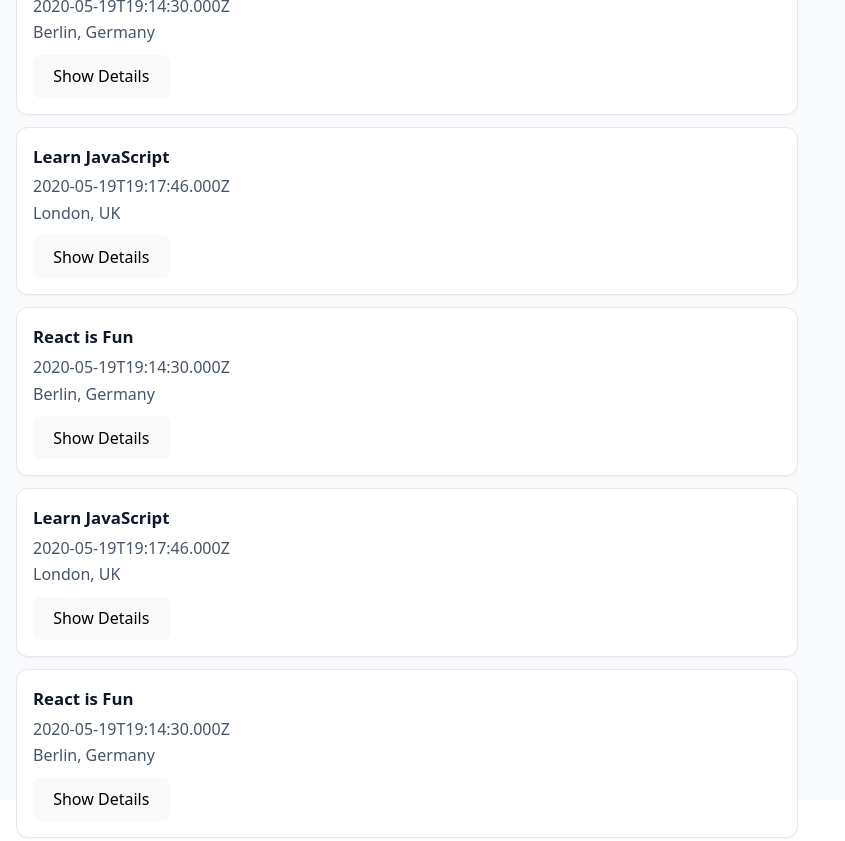
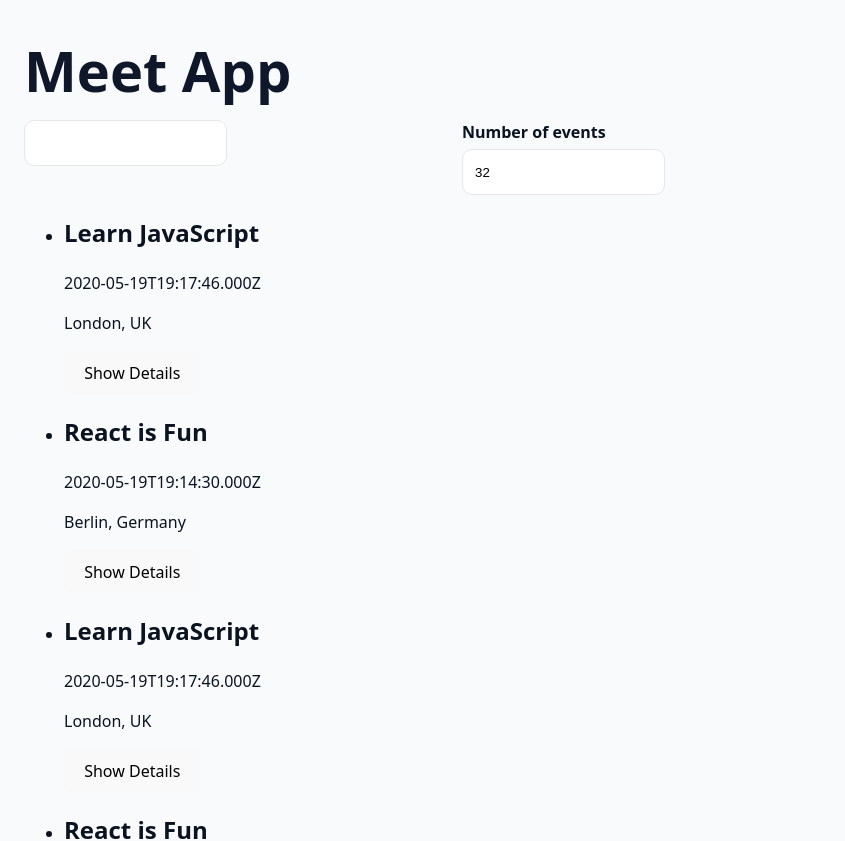
Before and after one commit to apirollijr/meet-app, a React (Vite) app: page / in a window 1280 px wide. Shown: the top 841 px of the page, without its empty margins (0-845 px from the left). Built offline with nearby package versions, Linux system fonts and the light colour scheme.

Commit message:
adjusted CSS

```diff
--- a/src/App.css
+++ b/src/App.css
@@ -1,108 +1,71 @@
-/* -------- Base / reset -------- */
-*,
-*::before,
-*::after { box-sizing: border-box; }
-
-html, body { height: 100%; }
-
 body {
-  margin: 0;
-  font-family: system-ui, -apple-system, Segoe UI, Roboto, Helvetica, Arial, sans-serif;
-  color: #0f172a;              /* slate-900 */
-  background: #f8fafc;         /* slate-50 */
+  background: #f8fafc;
+  color: #0b1220;
+  font-family: system-ui, -apple-system, Segoe UI, Roboto, Ubuntu, Cantarell, "Noto Sans", sans-serif;
 }
 
-/* -------- App layout -------- */
 .app {
-  max-width: 860px;            /* center content on wide screens */
-  margin: 3rem auto;           /* centers horizontally */
-  padding: 0 1rem;             /* safe side padding */
+  max-width: 960px;
+  margin: 40px auto;
+  padding: 0 24px;
 }
 
 .app__title {
-  margin: 0 0 1.25rem 0;
-  font-size: clamp(2rem, 4vw, 3rem);
-  letter-spacing: -0.02em;
+  font-size: 56px;
+  line-height: 1.1;
+  margin-bottom: 18px;
+  color: #0f172a;
 }
 
-/* Controls row */
 .controls {
   display: grid;
-  grid-template-columns: 1fr;
-  gap: 1rem;
-  margin-bottom: 1.25rem;
+  grid-template-columns: 2fr 1fr;
+  gap: 1rem 2rem;
+  align-items: start;
 }
 
-@media (min-width: 640px) {
-  .controls { grid-template-columns: 2fr 1fr; }
+#city-search {
+  position: relative;
 }
 
-/* -------- Inputs -------- */
-label {
-  display: block;
-  margin-bottom: 0.25rem;
-  font-weight: 600;
+#city-search .suggestions {
+  position: absolute;
+  top: calc(100% + 6px);
+  left: 0;
+  right: 0;
+  background: #ffffff;
+  border: 1px solid #e5e7eb;
+  border-radius: 10px;
+  box-shadow: 0 8px 24px rgba(0, 0, 0, 0.08);
+  padding: 4px 0;
+  margin: 0;
+  list-style: none;
+  max-height: 280px;
+  overflow: auto;
+  z-index: 20;
+}
+
+#city-search .suggestions li {
+  padding: 0.55rem 0.75rem;
+  cursor: pointer;
+  line-height: 1.25;
+}
+
+#city-search .suggestions li:hover,
+#city-search .suggestions li:focus {
+  background: #f1f5f9;
 }
 
 input[type="text"],
 input[type="number"] {
-  width: 100%;
-  padding: 0.55rem 0.7rem;
-  border: 1px solid #cbd5e1;   /* slate-300 */
-  border-radius: 8px;
-  background: #fff;
-  font: inherit;
-  outline: none;
-  transition: box-shadow .15s ease, border-color .15s ease;
+  height: 44px;
+  border: 1px solid #e5e7eb;
+  border-radius: 10px;
+  padding: 0 0.75rem;
 }
 
-input[type="text"]:focus,
-input[type="number"]:focus {
-  border-color: #3b82f6;       /* blue-500 */
-  box-shadow: 0 0 0 4px rgba(59,130,246,.15);
+.number-of-events label {
+  display: block;
+  margin-bottom: 0.35rem;
+  font-weight: 600;
 }
-
-/* CitySearch specifics (optional) */
-#city-search .city { width: 100%; }
-
-/* -------- Event list -------- */
-#event-list {
-  list-style: none;
-  padding: 0;
-  margin: 0;
-  display: grid;
-  gap: 0.75rem;
-}
-
-#event-list li article {
-  background: #fff;
-  border: 1px solid #e5e7eb;   /* gray-200 */
-  border-radius: 12px;
-  padding: 1rem;
-  box-shadow: 0 1px 2px rgba(0,0,0,0.04);
-}
-
-#event-list h2 {
-  margin: 0 0 .35rem 0;
-  font-size: 1.05rem;
-}
-
-#event-list p {
-  margin: .15rem 0;
-  color: #475569;              /* slate-600 */
-}
-
-button {
-  margin-top: .5rem;
-  padding: .5rem .75rem;
-  border: 1px solid #cbd5e1;
-  border-radius: 8px;
-  background: #f8fafc;
-  cursor: pointer;
-  transition: background .15s ease, border-color .15s ease;
-}
-
-button:hover {
-  background: #eef2ff;         /* indigo-50 */
-  border-color: #818cf8;       /* indigo-400 */
-}
```
